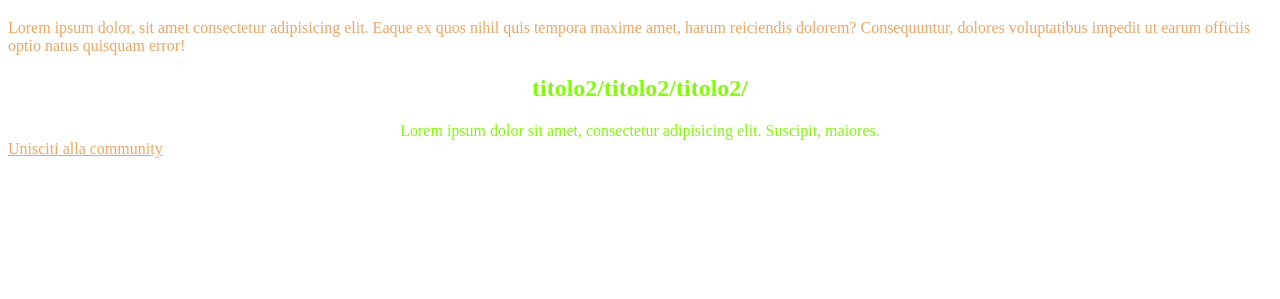
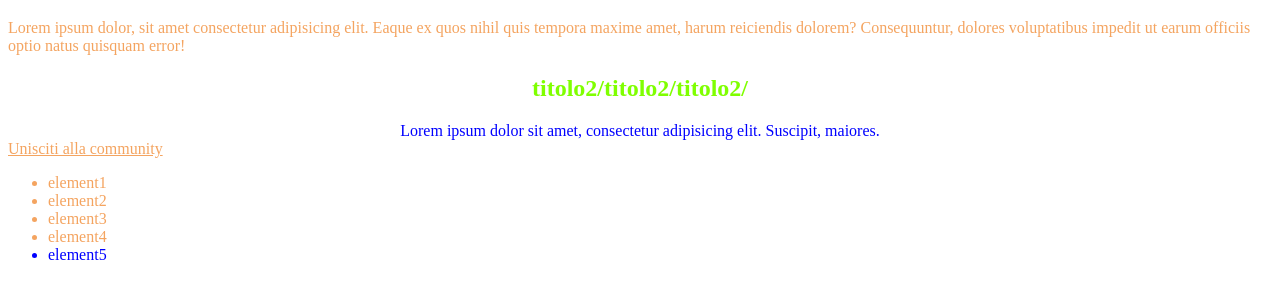
Before and after one commit to RemD95/html-lezioni-, a plain HTML site: page index.html in a window 1280 px wide. Shown: the part 61-360 px from the top of the page. Drawn offline with Linux system fonts and the light colour scheme.

Commit message:
added  unordered list

```diff
--- a/index.html
+++ b/index.html
@@ -13,6 +13,16 @@
         <h2>titolo2/titolo2/titolo2/</h2>
         <article>Lorem ipsum dolor sit amet, consectetur adipisicing elit. Suscipit, maiores.</article>
     </div>
+    <!--link-->
     <a href="#">Unisciti alla community</a>
+    <!--lista-->
+    <ul>
+        <li>element1</li>
+        <li>element2</li>
+        <li>element3</li>
+        <li>element4</li>
+        <li>element5</li>
+    </ul>
+
 </body>
 </html>
--- a/style.css
+++ b/style.css
@@ -22,3 +22,6 @@ a:hover {
     color: fuchsia;
     text-align: center;
 }
+:last-child {
+    color: blue;
+}
```
